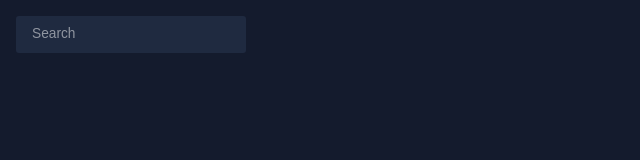
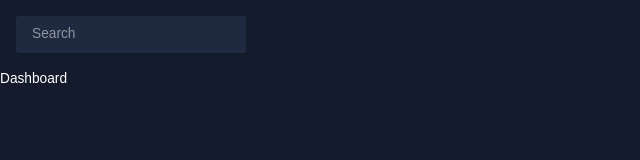
Before and after one commit to mairitikk/admin_dashboard, a React (Create React App) app in the folder react-admin/: page / in a window 1280 px wide. Shown: the top 160 px of the page, without its empty margins (0-640 px from the left). Built offline with nearby package versions, Linux system fonts and the light colour scheme; some icons are missing.

Commit message:
app changes

```diff
--- a/react-admin/src/App.js
+++ b/react-admin/src/App.js
@@ -1,6 +1,8 @@
 import { ColorModeContext, useMode } from "./theme";
 import { CssBaseline, ThemeProvider } from "@mui/material";
+import { Routes, Route } from "react-router-dom";
 import Topbar from "./scenes/global/Topbar";
+import Dashboard from "./scenes/dashboard";
 
 function App() {
   const [theme, colorMode] = useMode();
@@ -12,6 +14,9 @@
         <div className="app">
           <main className="content">
             <Topbar></Topbar>
+            <Routes>
+              <Route path="/" element={<Dashboard></Dashboard>}></Route>
+            </Routes>
           </main>
         </div>
         ;
```
